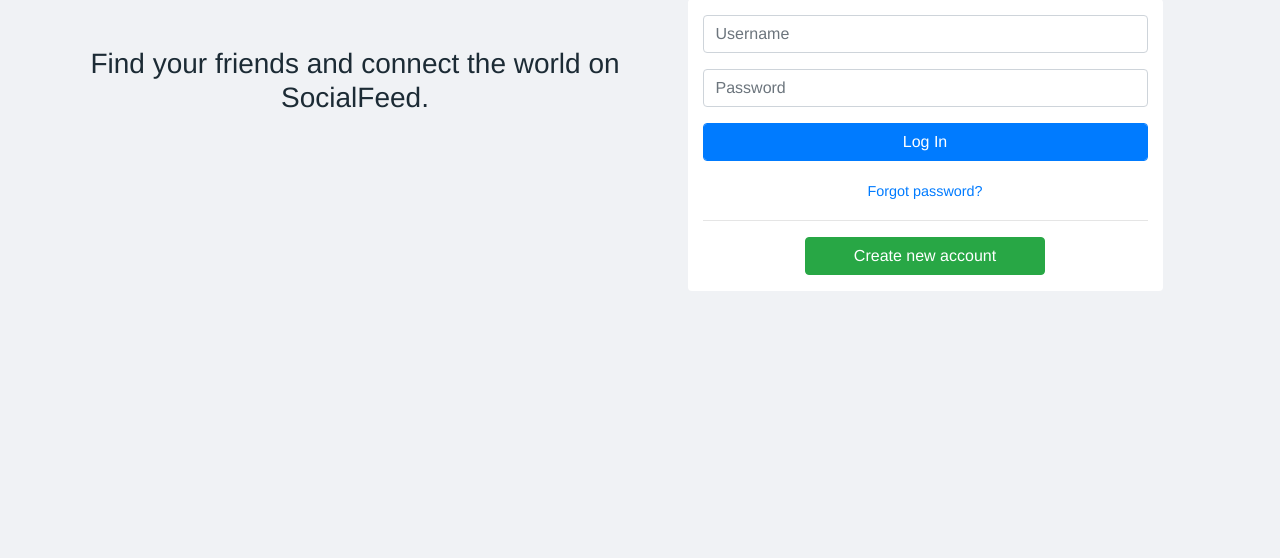
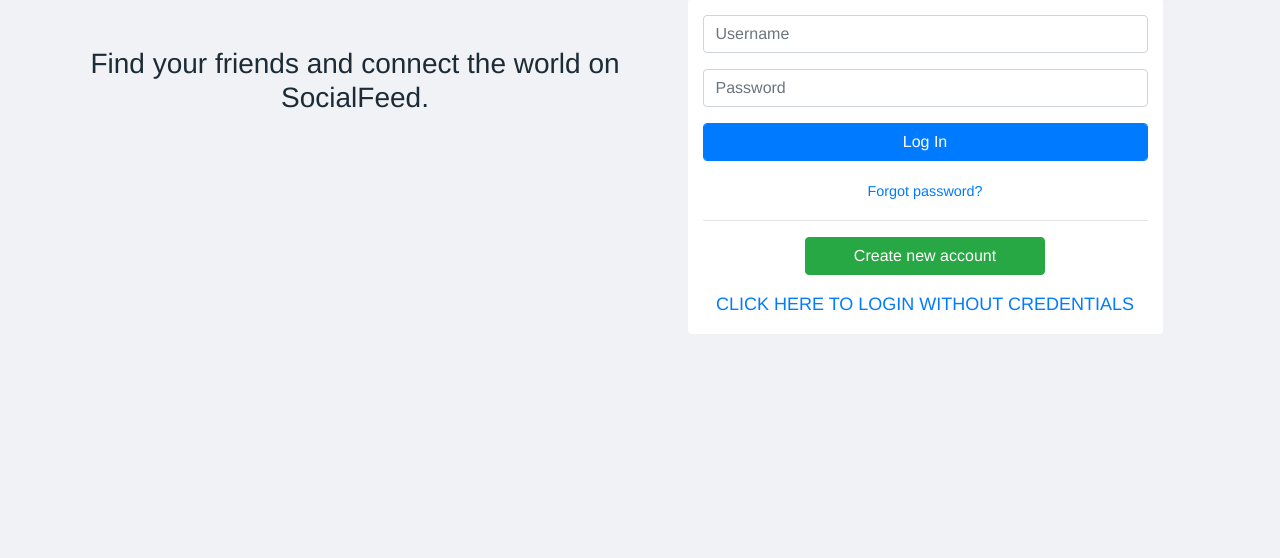
Before and after one commit to MateuszM-M/SocialFeed, a Django app: page /login/ in a window 1280 px wide. Shown: the part 103-661 px from the top of the page. Run offline with Django 3.2, Linux system fonts and the light colour scheme; some libraries are stand-ins or nearby versions.

Commit message:
Add login without credentials

```diff
--- a/Accounts/templates/registration/login.html
+++ b/Accounts/templates/registration/login.html
@@ -20,6 +20,10 @@
         <a href="{% url 'Accounts:password_reset' %}" class="small">Forgot password?</a>
         <hr>
         <a href="{% url 'Accounts:register' %}" class="btn btn-success px-5 mb-3">Create new account</a>
+        <br>
+        <div class="mb-3">
+            <a href="{% url 'Accounts:login_without_credentials' %}">CLICK HERE TO LOGIN WITHOUT CREDENTIALS</a>
+        </div>
     </div>
 </div>
 
--- a/Accounts/urls.py
+++ b/Accounts/urls.py
@@ -10,6 +10,11 @@ urlpatterns = [
         form_class=UserLoginForm,
         redirect_authenticated_user=True),
          name='login'),
+
+     path('login-without-credentials/',
+          views.login_without_credentials,
+          name='login_without_credentials'),
+
     path('logout/', auth_views.LogoutView.as_view(), name='logout'),
     path('', views.dashboard, name='dashboard'),
 
```
Also changed, not shown: Accounts/views.py (+11 -0 lines), readme.md.
